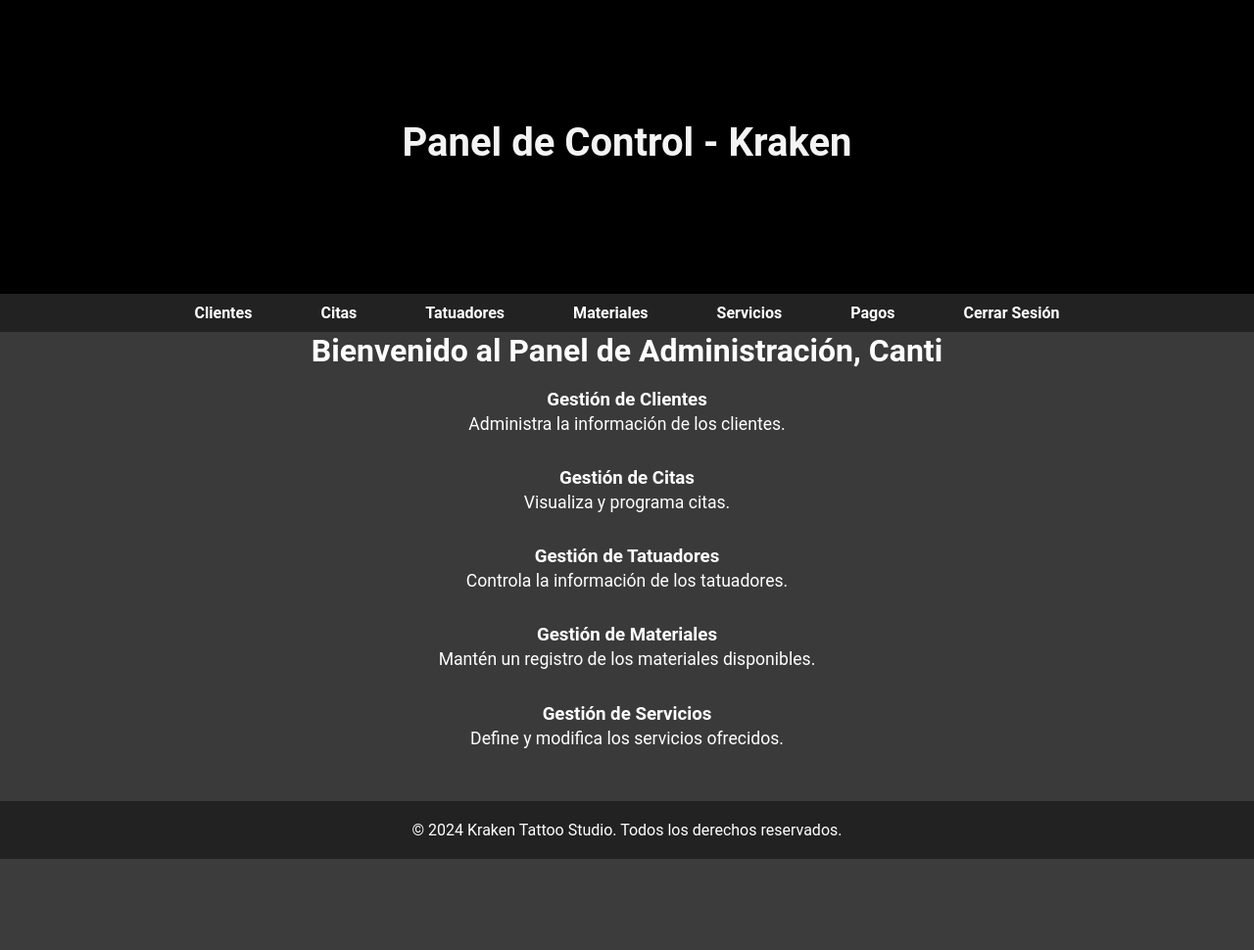
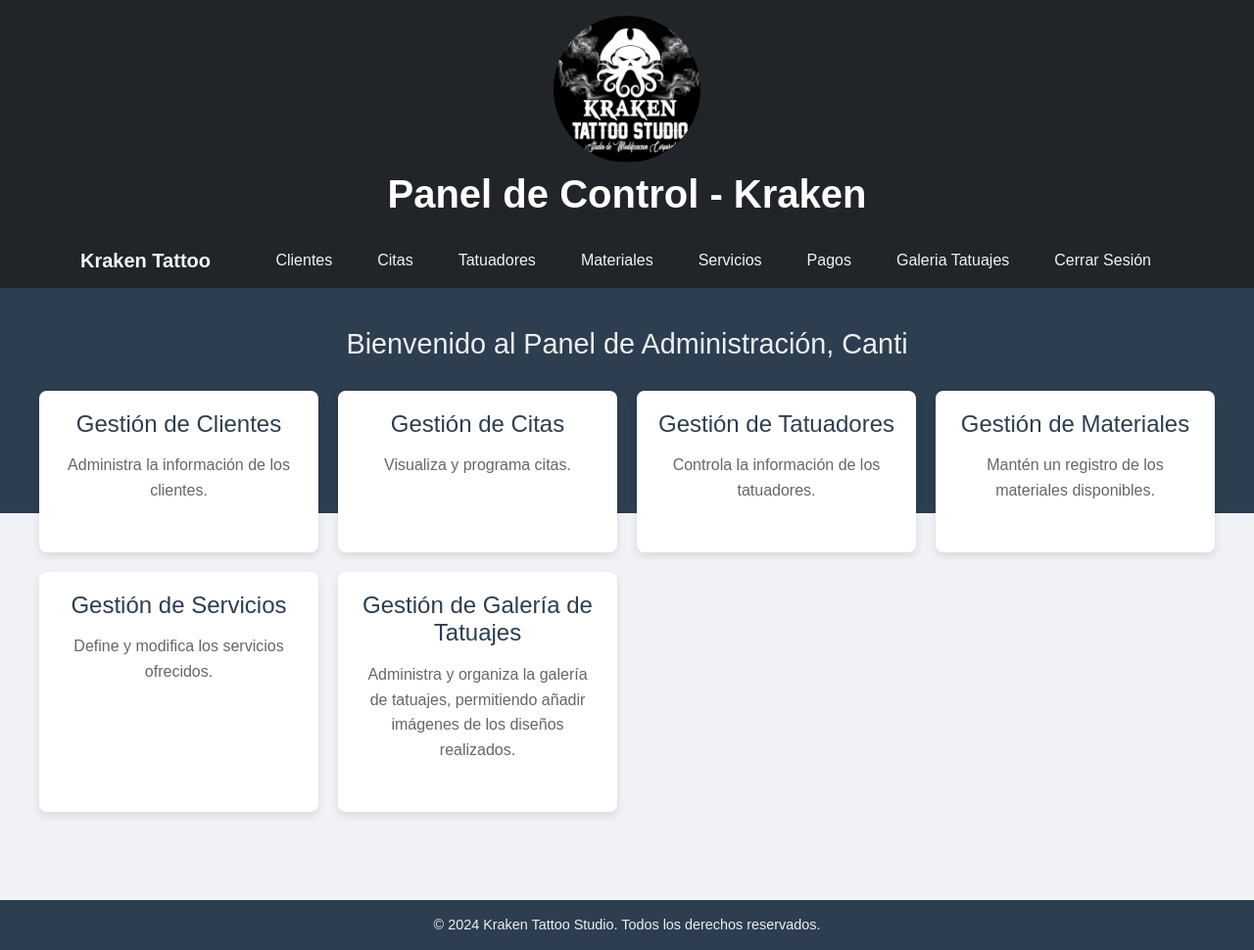
Before and after one commit to DanielMendiola19/Studio-Kraken, a PHP site: page /Kraken/admin_dashboard.php in a window 1280 px wide. Shown: the whole page at 98% size. Before the commit the page ends 877 px from the top, so only its background shows below. Run offline with PHP 8.4, Linux system fonts and the light colour scheme; a user stored in the database is signed in; some libraries are stand-ins or nearby versions.

Commit message:
admin modifiado

```diff
--- a/Kraken/admin_dashboard.php
+++ b/Kraken/admin_dashboard.php
@@ -17,26 +17,128 @@ include 'connection.php'; // Asegúrate de incluir la conexión a la base de dat
     <title>Panel de Administración - Kraken</title>
     <link rel="stylesheet" href="css/style1.css">
     <link rel="stylesheet" href="css/styles.css">
+    <link rel="stylesheet" href="https://cdn.jsdelivr.net/npm/bootstrap@5.3.1/dist/css/bootstrap.min.css">
+    <link rel="stylesheet" href="css/custom.css">
+<!--     <link rel="stylesheet" href="css/estilo.css">  -->
+<!--     <link rel="stylesheet" href="css/style1.css"> -->
+<!--     <link rel="stylesheet" href="css/styles.css"> -->
+    <link rel="stylesheet" href="https://cdnjs.cloudflare.com/ajax/libs/font-awesome/6.0.0-beta3/css/all.min.css">
+    <script src="https://cdn.jsdelivr.net/npm/bootstrap@5.3.1/dist/js/bootstrap.bundle.min.js" defer></script>
+    <script src="https://kit.fontawesome.com/a076d05399.js" crossorigin="anonymous"></script>
+    <style>
+        /* Estilos generales */
+        * {
+            margin: 0;
+            padding: 0;
+            box-sizing: border-box;
+            font-family: Arial, sans-serif;
+        }
+
+        body {
+            background-color: #f0f2f5;
+            display: flex;
+            flex-direction: column;
+            min-height: 100vh;
+        }
+
+
+
+
+
+
+        /* Estilos del contenido principal */
+        main {
+            display: flex;
+            flex-direction: column;
+            align-items: center;
+            padding: 40px 20px;
+            flex: 1;
+            background: linear-gradient(to bottom, #2c3e50 0%, #2c3e50 40%, #f0f2f5 40%, #f0f2f5 100%);
+        }
+
+        main h2 {
+            color: #ecf0f1;
+            margin-bottom: 30px;
+            font-size: 1.8em;
+        }
+
+        /* Contenedor de servicios */
+        .services {
+            display: grid;
+            grid-template-columns: repeat(auto-fit, minmax(250px, 1fr));
+            gap: 20px;
+            width: 100%;
+            max-width: 1200px;
+        }
+
+        .service-box {
+            background-color: #ffffff;
+            padding: 20px;
+            border-radius: 8px;
+            box-shadow: 0 4px 8px rgba(0, 0, 0, 0.1);
+            text-align: center;
+            transition: transform 0.3s, box-shadow 0.3s;
+        }
+
+        .service-box h3 {
+            color: #2c3e50;
+            font-size: 1.5em;
+            margin-bottom: 15px;
+        }
+
+        .service-box p {
+            font-size: 1em;
+            color: #666;
+        }
+
+        .service-box:hover {
+            transform: translateY(-5px);
+            box-shadow: 0 6px 12px rgba(0, 0, 0, 0.2);
+        }
+
+        /* Estilos del pie de página */
+        footer {
+            background-color: #2c3e50;
+            padding: 15px;
+            color: #ecf0f1;
+            text-align: center;
+            font-size: 0.9em;
+        }
+
+        footer p {
+            margin: 0;
+        }
+    </style>
 </head>
 <body>
-    <header>
-        <div id="banner">
-            <h1>Panel de Control - Kraken</h1>
-        </div>
-        <nav>
-            <ul>
-                <li><a href="gestionar_clientes.php">Clientes</a></li>
-                <li><a href="citas.php">Citas</a></li>
-                <li><a href="tatuadores.php">Tatuadores</a></li>
-                <li><a href="materiales.php">Materiales</a></li>
-                <li><a href="servicios.php">Servicios</a></li>
-                <li><a href="pagos.php">Pagos</a></li>
-                <li><a href="logout.php">Cerrar Sesión</a></li>
-            </ul>
+<header class="bg-dark text-white text-center py-3">
+    <div class="container">
+        <img src="recursos/logo.jpg" alt="Kraken Logo" class="img-fluid mb-2" style="max-width: 150px;">
+        <h1>Panel de Control - Kraken</h1>
+    </div>
+</header>
+        <nav class="navbar navbar-expand-lg navbar-dark bg-dark">
+        <div class="container">
+        <a class="navbar-brand" href="#">Kraken Tattoo</a>
+        <button class="navbar-toggler" type="button" data-bs-toggle="collapse" data-bs-target="#navbarNav" aria-controls="navbarNav" aria-expanded="false" aria-label="Toggle navigation">
+            <span class="navbar-toggler-icon"></span>
+        </button>
+            <div class="collapse navbar-collapse" id="navbarNav">
+                <ul class="navbar-nav ms-auto">
+                    <li class="nav-item"><a class="nav-link" href="gestionar_clientes.php">Clientes</a></li>
+                    <li class="nav-item"><a class="nav-link" href="citas.php">Citas</a></li>
+                    <li class="nav-item"><a class="nav-link" href="tatuadores.php">Tatuadores</a></li>
+                    <li class="nav-item"><a class="nav-link" href="materiales.php">Materiales</a></li>
+                    <li class="nav-item"><a class="nav-link" href="servicios.php">Servicios</a></li>
+                    <li class="nav-item"><a class="nav-link" href="pagos.php">Pagos</a></li>
+                    <li class="nav-item"><a class="nav-link" href="gestion_tatuajes.php">Galeria Tatuajes</a></li>
+                    <li class="nav-item"><a class="nav-link" href="logout.php">Cerrar Sesión</a></li>
+                </ul>
+            </div>
+            </div>
         </nav>
-    </header>
 
-    <main style="color: white">
+    <main>
         <h2>Bienvenido al Panel de Administración, <?php echo htmlspecialchars($_SESSION['nombre_usuario']); ?></h2>
 
         <div class="services">
@@ -60,6 +162,11 @@ include 'connection.php'; // Asegúrate de incluir la conexión a la base de dat
                 <h3>Gestión de Servicios</h3>
                 <p>Define y modifica los servicios ofrecidos.</p>
             </div>
+            <div class="service-box">
+                <h3>Gestión de Galería de Tatuajes</h3>
+                <p>Administra y organiza la galería de tatuajes, permitiendo añadir imágenes de los diseños realizados.</p>
+            </div>
+
         </div>
     </main>
 
```
